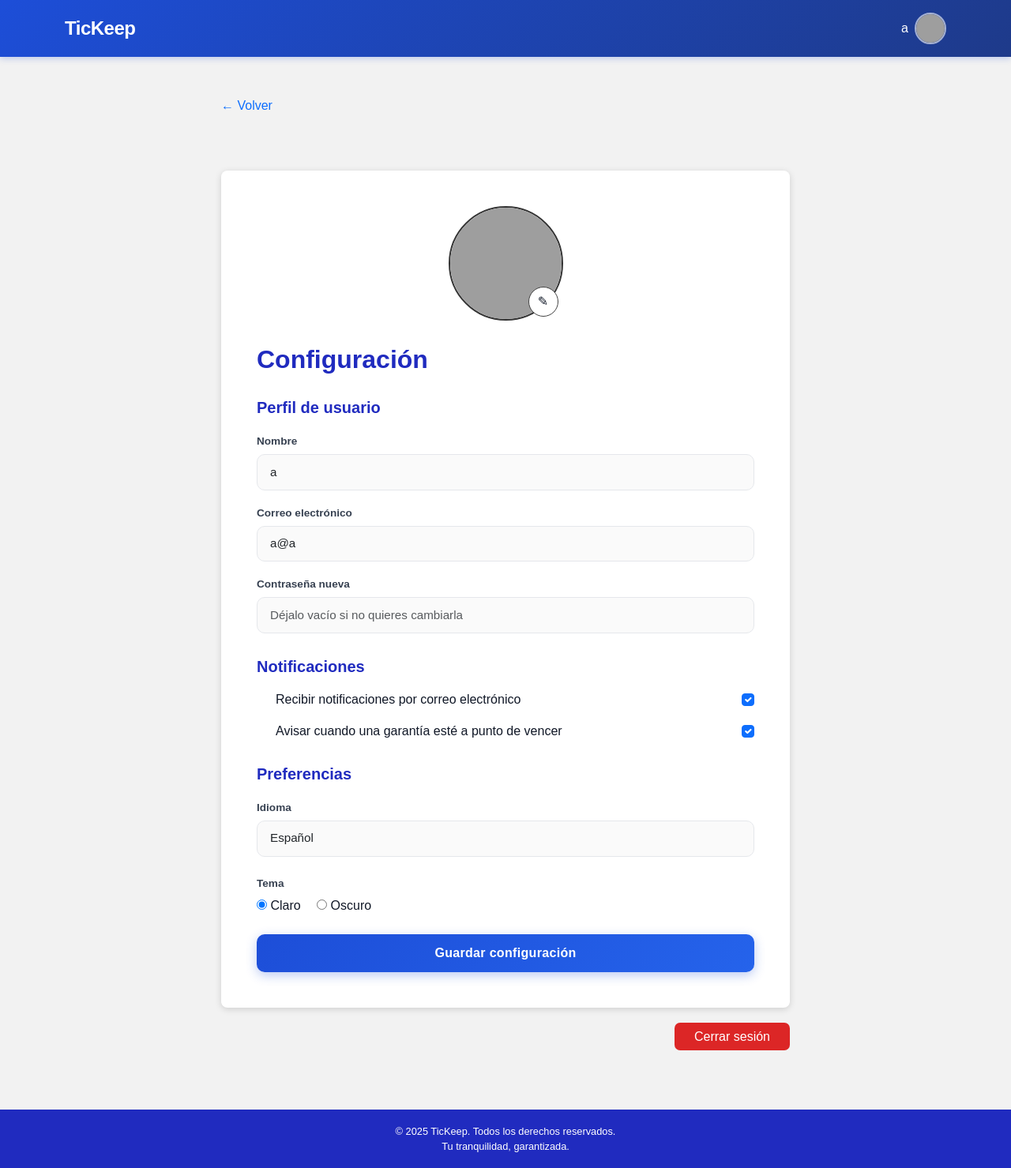
After one commit to Rober-06/TicKeep, a PHP site: page /configuracion.php in a window 1280 px wide. The commit adds this page. Shown: the whole page at 79% size. Run offline with PHP 8.4, Linux system fonts and the light colour scheme; a user stored in the database is signed in; data comes from the database, SQL or seed files in the repository; grey boxes are pictures that could not be loaded.

Commit message:
configuracion

```diff
--- /dev/null
+++ b/configuracion.php
@@ -0,0 +1,337 @@
+<?php
+session_start();
+require 'config/bd.php';
+
+if (!isset($_SESSION['id_usuario'])) {
+    header("Location: login.php");
+    exit();
+}
+
+$id_usuario = $_SESSION['id_usuario'];
+$mensaje = '';
+$tipo_alerta = '';
+
+try {
+    $sql = "SELECT u.nombre, u.email, c.foto_perfil, c.notificaciones_email, c.aviso_vencimiento, c.idioma, c.tema
+            FROM usuarios u
+            LEFT JOIN opciones_configuracion c ON u.id_usuario = c.id_usuario
+            WHERE u.id_usuario = :id";
+
+    $stmt = $pdo->prepare($sql);
+    $stmt->execute([':id' => $id_usuario]);
+    $usuario = $stmt->fetch(PDO::FETCH_ASSOC);
+
+    if (!$usuario) {
+        die("Usuario no encontrado.");
+    }
+
+} catch (PDOException $e) {
+    die("Error: " . $e->getMessage());
+}
+
+$fotoPerfil = !empty($usuario['foto_perfil']) ? $usuario['foto_perfil'] : 'default-avatar.png';
+
+if ($_SERVER['REQUEST_METHOD'] === 'POST') {
+    $nombre = trim($_POST['nombre'] ?? '');
+    $email = trim($_POST['email'] ?? '');
+    $password = trim($_POST['password'] ?? '');
+    $notificaciones_email = isset($_POST['notificaciones_email']) ? 1 : 0;
+    $aviso_vencimiento = isset($_POST['aviso_vencimiento']) ? 1 : 0;
+    $idioma = trim($_POST['idioma'] ?? 'Español');
+    $tema = trim($_POST['tema'] ?? 'claro');
+
+    if ($nombre === '' || $email === '') {
+        $mensaje = 'El nombre y el correo son obligatorios.';
+        $tipo_alerta = 'danger';
+    } else {
+        try {
+            $pdo->beginTransaction();
+
+            if ($password !== '') {
+                $passwordHash = password_hash($password, PASSWORD_BCRYPT);
+
+                $sqlUser = "UPDATE usuarios
+                            SET nombre = :nombre, email = :email, contrasena = :contrasena
+                            WHERE id_usuario = :id";
+                $stmtUser = $pdo->prepare($sqlUser);
+                $stmtUser->execute([
+                    ':nombre' => $nombre,
+                    ':email' => $email,
+                    ':contrasena' => $passwordHash,
+                    ':id' => $id_usuario
+                ]);
+            } else {
+                $sqlUser = "UPDATE usuarios
+                            SET nombre = :nombre, email = :email
+                            WHERE id_usuario = :id";
+                $stmtUser = $pdo->prepare($sqlUser);
+                $stmtUser->execute([
+                    ':nombre' => $nombre,
+                    ':email' => $email,
+                    ':id' => $id_usuario
+                ]);
+            }
+
+            $nuevaFoto = $fotoPerfil;
+
+            if (isset($_FILES['foto_perfil']) && $_FILES['foto_perfil']['error'] !== UPLOAD_ERR_NO_FILE) {
+                if ($_FILES['foto_perfil']['error'] === UPLOAD_ERR_OK) {
+                    $directorio = 'assets/img/';
+
+                    $extension = strtolower(pathinfo($_FILES['foto_perfil']['name'], PATHINFO_EXTENSION));
+                    $permitidas = ['jpg', 'jpeg', 'png', 'webp'];
+
+                    if (in_array($extension, $permitidas, true)) {
+                        $nuevoNombre = 'perfil_' . $id_usuario . '_' . time() . '.' . $extension;
+                        $rutaFinal = $directorio . $nuevoNombre;
+
+                        if (move_uploaded_file($_FILES['foto_perfil']['tmp_name'], $rutaFinal)) {
+                            $nuevaFoto = $nuevoNombre;
+                        }
+                    }
+                }
+            }
+
+            $sqlConfig = "UPDATE opciones_configuracion
+                          SET foto_perfil = :foto,
+                              notificaciones_email = :notificaciones,
+                              aviso_vencimiento = :aviso,
+                              idioma = :idioma,
+                              tema = :tema
+                          WHERE id_usuario = :id";
+
+            $stmtConfig = $pdo->prepare($sqlConfig);
+            $stmtConfig->execute([
+                ':foto' => $nuevaFoto,
+                ':notificaciones' => $notificaciones_email,
+                ':aviso' => $aviso_vencimiento,
+                ':idioma' => $idioma,
+                ':tema' => $tema,
+                ':id' => $id_usuario
+            ]);
+
+            $pdo->commit();
+
+            $_SESSION['nombre'] = $nombre;
+
+            header("Location: configuracion.php?guardado=1");
+            exit();
+
+        } catch (PDOException $e) {
+            $pdo->rollBack();
+            $mensaje = 'Error al guardar la configuración.';
+            $tipo_alerta = 'danger';
+        }
+    }
+}
+
+if (isset($_GET['guardado'])) {
+    $mensaje = 'Configuración guardada correctamente.';
+    $tipo_alerta = 'success';
+}
+?>
+
+<!DOCTYPE html>
+<html lang="es">
+<head>
+    <meta charset="UTF-8">
+    <title>Configuración - TicKeep</title>
+    <meta name="viewport" content="width=device-width, initial-scale=1.0">
+
+    <link href="https://cdn.jsdelivr.net/npm/bootstrap@5.3.3/dist/css/bootstrap.min.css" rel="stylesheet">
+    <link rel="stylesheet" href="assets/css/auth.css">
+
+    <style>
+        body {
+            background: #f2f2f2;
+        }
+
+        .config-card {
+            max-width: 720px;
+            margin: 70px auto;
+            background: white;
+            border-radius: 8px;
+            padding: 45px;
+            box-shadow: 0 2px 8px rgba(0,0,0,.15);
+        }
+
+        .profile-wrapper {
+            display: flex;
+            justify-content: center;
+            margin-bottom: 25px;
+            position: relative;
+        }
+
+        .profile-img {
+            width: 145px;
+            height: 145px;
+            border-radius: 50%;
+            object-fit: cover;
+            border: 2px solid #333;
+        }
+
+        .edit-photo {
+            position: absolute;
+            bottom: 5px;
+            margin-left: 95px;
+            background: white;
+            border: 1px solid #444;
+            width: 38px;
+            height: 38px;
+            border-radius: 50%;
+            display: flex;
+            align-items: center;
+            justify-content: center;
+            cursor: pointer;
+        }
+
+        .section-title {
+            color: #202bbf;
+            font-weight: 700;
+            margin-top: 30px;
+            margin-bottom: 18px;
+        }
+
+        .btn-logout-red {
+            background: #dc2626;
+            color: white;
+            border: none;
+            padding: 9px 25px;
+            border-radius: 7px;
+            text-decoration: none;
+        }
+
+        .btn-logout-red:hover {
+            background: #b91c1c;
+            color: white;
+        }
+
+        footer {
+            background: #202bbf;
+            color: white;
+            text-align: center;
+            padding: 18px;
+            font-size: .8rem;
+            margin-top: 80px;
+        }
+    </style>
+</head>
+<body>
+
+<header class="tk-header">
+    <div class="container d-flex justify-content-between align-items-center">
+        <a href="index.php" class="tk-logo">TicKeep</a>
+        <div class="d-flex align-items-center gap-2">
+            <span class="text-white d-none d-sm-block"><?= htmlspecialchars($_SESSION['nombre'] ?? 'Usuario') ?></span>
+            <img src="assets/img/<?= htmlspecialchars($fotoPerfil); ?>" class="avatar-img" alt="Perfil">
+        </div>
+    </div>
+</header>
+
+<main class="container">
+    <div style="max-width:720px; margin:50px auto 0;">
+        <a href="index.php" class="text-decoration-none">← Volver</a>
+    </div>
+
+    <div class="config-card">
+        <form method="POST" enctype="multipart/form-data">
+            <div class="profile-wrapper">
+                <img src="assets/img/<?= htmlspecialchars($fotoPerfil); ?>" class="profile-img" alt="Foto perfil">
+
+                <label for="foto_perfil" class="edit-photo">
+                    ✎
+                </label>
+
+                <input type="file" id="foto_perfil" name="foto_perfil" accept=".jpg,.jpeg,.png,.webp" hidden>
+            </div>
+
+            <h2 class="section-title">Configuración</h2>
+
+            <?php if ($mensaje !== ''): ?>
+                <div class="alert alert-<?= htmlspecialchars($tipo_alerta) ?>">
+                    <?= htmlspecialchars($mensaje) ?>
+                </div>
+            <?php endif; ?>
+
+            <h5 class="section-title">Perfil de usuario</h5>
+
+            <div class="mb-3">
+                <label class="form-label">Nombre</label>
+                <input type="text" name="nombre" class="form-control"
+                       value="<?= htmlspecialchars($usuario['nombre']) ?>" required>
+            </div>
+
+            <div class="mb-3">
+                <label class="form-label">Correo electrónico</label>
+                <input type="email" name="email" class="form-control"
+                       value="<?= htmlspecialchars($usuario['email']) ?>" required>
+            </div>
+
+            <div class="mb-4">
+                <label class="form-label">Contraseña nueva</label>
+                <input type="password" name="password" class="form-control"
+                       placeholder="Déjalo vacío si no quieres cambiarla">
+            </div>
+
+            <h5 class="section-title">Notificaciones</h5>
+
+            <div class="form-check mb-3 d-flex justify-content-between">
+                <label class="form-check-label" for="notificaciones_email">
+                    Recibir notificaciones por correo electrónico
+                </label>
+                <input class="form-check-input" type="checkbox" id="notificaciones_email"
+                       name="notificaciones_email"
+                    <?= !empty($usuario['notificaciones_email']) ? 'checked' : '' ?>>
+            </div>
+
+            <div class="form-check mb-4 d-flex justify-content-between">
+                <label class="form-check-label" for="aviso_vencimiento">
+                    Avisar cuando una garantía esté a punto de vencer
+                </label>
+                <input class="form-check-input" type="checkbox" id="aviso_vencimiento"
+                       name="aviso_vencimiento"
+                    <?= !empty($usuario['aviso_vencimiento']) ? 'checked' : '' ?>>
+            </div>
+
+            <h5 class="section-title">Preferencias</h5>
+
+            <div class="mb-4">
+                <label class="form-label">Idioma</label>
+                <select name="idioma" class="form-control">
+                    <option value="Español" <?= ($usuario['idioma'] ?? '') === 'Español' ? 'selected' : '' ?>>Español</option>
+                    <option value="Inglés" <?= ($usuario['idioma'] ?? '') === 'Inglés' ? 'selected' : '' ?>>Inglés</option>
+                </select>
+            </div>
+
+            <div class="mb-4">
+                <label class="form-label d-block">Tema</label>
+
+                <label class="me-3">
+                    <input type="radio" name="tema" value="claro" <?= ($usuario['tema'] ?? 'claro') === 'claro' ? 'checked' : '' ?>>
+                    Claro
+                </label>
+
+                <label>
+                    <input type="radio" name="tema" value="oscuro" <?= ($usuario['tema'] ?? '') === 'oscuro' ? 'checked' : '' ?>>
+                    Oscuro
+                </label>
+            </div>
+
+            <button type="submit" class="btn btn-primary w-100">
+                Guardar configuración
+            </button>
+        </form>
+    </div>
+
+    <div class="text-end" style="max-width:720px; margin: -45px auto 0;">
+        <a href="logout.php" class="btn-logout-red">Cerrar sesión</a>
+    </div>
+</main>
+
+<footer>
+    © 2025 TicKeep. Todos los derechos reservados.<br>
+    Tu tranquilidad, garantizada.
+</footer>
+
+</body>
+</html>
--- a/index.php
+++ b/index.php
@@ -64,7 +64,9 @@ $garantiasJson = json_encode($garantiasCalendario, JSON_UNESCAPED_UNICODE);
             <a href="index.php" class="tk-logo">TicKeep</a>
             <div class="d-flex align-items-center gap-3">
                 <span class="text-white d-none d-sm-block fw-500"><?= htmlspecialchars($userData['nombre']); ?></span>
-                <img src="assets/img/<?= htmlspecialchars($fotoPerfil); ?>" class="avatar-img" alt="Perfil">
+               <a href="configuracion.php">
+                    <img src="assets/img/<?= htmlspecialchars($fotoPerfil); ?>" class="avatar-img" alt="Perfil">
+                </a>
                 <a href="logout.php" class="tk-btn-logout" title="Cerrar sesión">
                     <svg xmlns="http://www.w3.org/2000/svg" width="18" height="18" fill="none" viewBox="0 0 24 24" stroke="currentColor" stroke-width="2">
                         <path stroke-linecap="round" stroke-linejoin="round" d="M17 16l4-4m0 0l-4-4m4 4H7m6 4v1a3 3 0 01-3 3H6a3 3 0 01-3-3V7a3 3 0 013-3h4a3 3 0 013 3v1"/>
```
